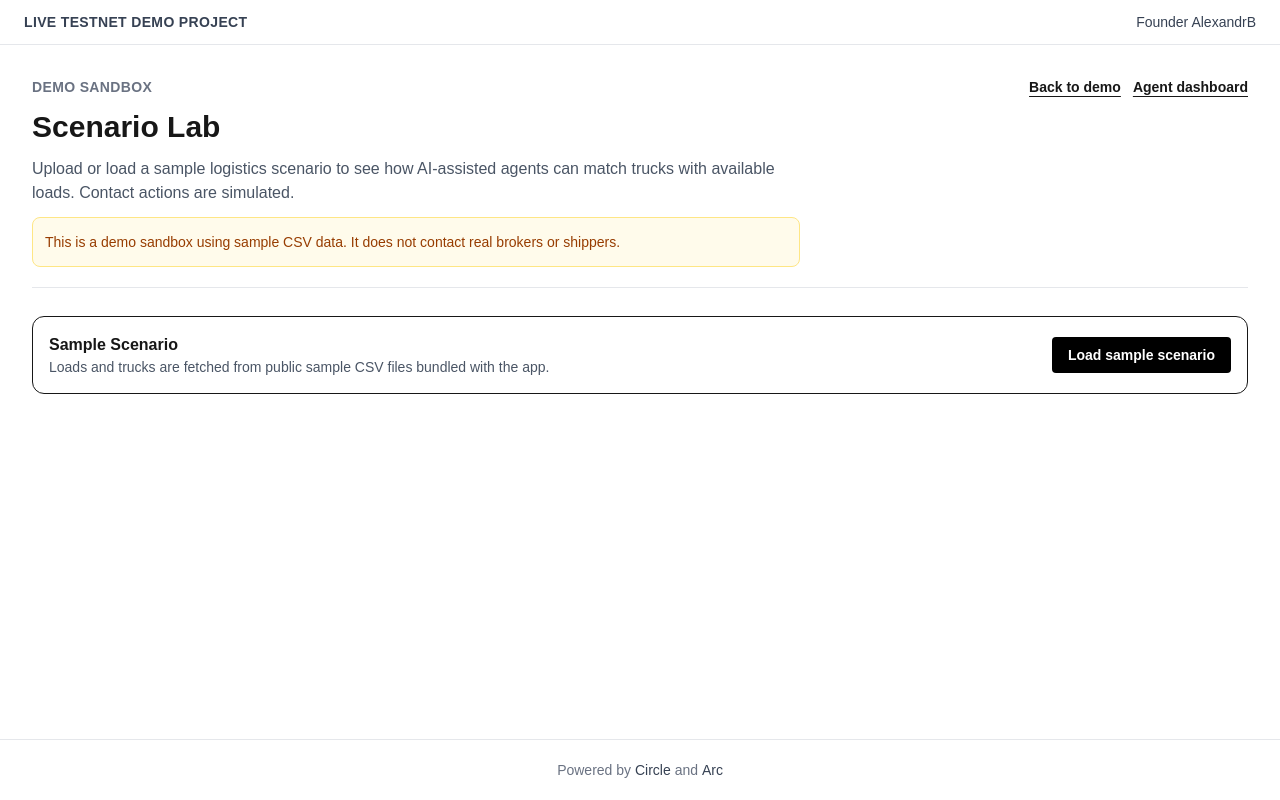
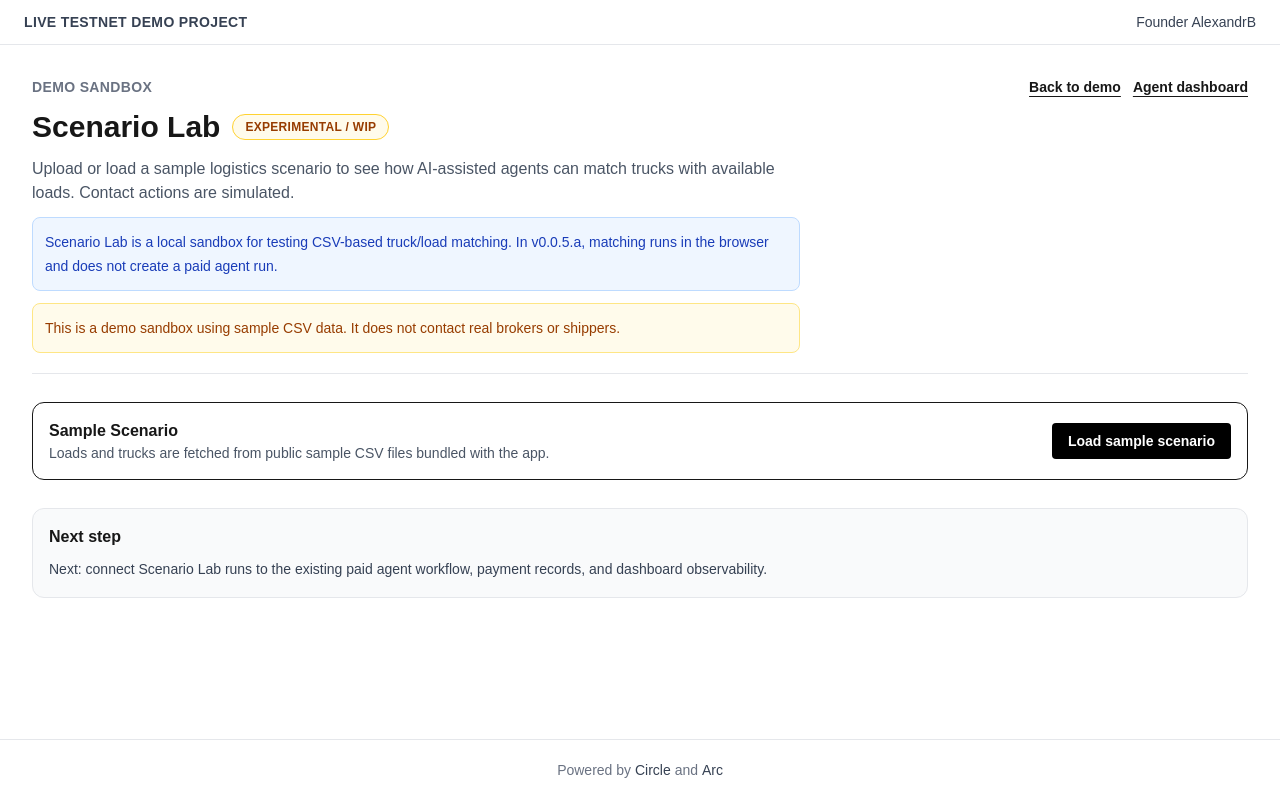
Before and after one commit to Alexkoko27/arc-ai-logistics, a Next.js app: page /scenario-lab in a window 1280 px wide. Built offline with nearby package versions, Linux system fonts and the light colour scheme.

Commit message:
Clarify Scenario Lab experimental local simulation copy

```diff
--- a/app/scenario-lab/page.tsx
+++ b/app/scenario-lab/page.tsx
@@ -523,7 +523,7 @@ export default function ScenarioLabPage() {
     }
   }
 
-  function runAgentMatching() {
+  function runScenarioMatching() {
     setStatus("matching");
     setError(null);
     setRecommendationGroups(runMatching(loads, trucks));
@@ -537,9 +537,17 @@ export default function ScenarioLabPage() {
           <p className="text-sm font-semibold uppercase tracking-wide text-gray-500">
             Demo sandbox
           </p>
-          <h1 className="text-2xl font-bold sm:text-3xl">Scenario Lab</h1>
+          <div className="flex flex-wrap items-center gap-3">
+            <h1 className="text-2xl font-bold sm:text-3xl">Scenario Lab</h1>
+            <span className="rounded-full border border-amber-300 bg-amber-50 px-3 py-1 text-xs font-semibold uppercase tracking-wide text-amber-800">
+              Experimental / WIP
+            </span>
+          </div>
           <p className="max-w-3xl text-sm leading-6 text-gray-600 sm:text-base">
             Upload or load a sample logistics scenario to see how AI-assisted agents can match trucks with available loads. Contact actions are simulated.
+          </p>
+          <p className="max-w-3xl rounded-lg border border-blue-200 bg-blue-50 p-3 text-sm leading-6 text-blue-800">
+            Scenario Lab is a local sandbox for testing CSV-based truck/load matching. In v0.0.5.a, matching runs in the browser and does not create a paid agent run.
           </p>
           <p className="max-w-3xl rounded-lg border border-amber-200 bg-amber-50 p-3 text-sm leading-6 text-amber-800">
             This is a demo sandbox using sample CSV data. It does not contact real brokers or shippers.
@@ -590,6 +598,13 @@ export default function ScenarioLabPage() {
             )}
           </div>
         )}
+      </section>
+
+      <section className="rounded-xl border border-gray-200 bg-gray-50 p-4">
+        <h2 className="font-bold">Next step</h2>
+        <p className="mt-2 text-sm leading-6 text-gray-700">
+          Next: connect Scenario Lab runs to the existing paid agent workflow, payment records, and dashboard observability.
+        </p>
       </section>
 
       {loads.length > 0 && trucks.length > 0 && (
@@ -694,19 +709,22 @@ export default function ScenarioLabPage() {
           </section>
 
           <section className="flex flex-col gap-3 rounded-xl border p-4 md:flex-row md:items-center md:justify-between">
-            <div>
-              <h2 className="font-bold">Agent Matching</h2>
+            <div className="space-y-2">
+              <h2 className="font-bold">Scenario Matching</h2>
               <p className="text-sm text-gray-600">
                 Local matching checks equipment, weight, empty miles, estimated cost, profit, priority, and score.
+              </p>
+              <p className="text-sm text-gray-600">
+                Local simulation — no Circle payment, Gemini call, Neon persistence, or dashboard record is created in this MVP.
               </p>
             </div>
             <button
               className="w-fit rounded bg-black px-4 py-2 text-sm font-semibold text-white hover:bg-gray-800 disabled:cursor-not-allowed disabled:bg-gray-400"
               disabled={status === "matching"}
-              onClick={runAgentMatching}
+              onClick={runScenarioMatching}
               type="button"
             >
-              {status === "matching" ? "Running matching..." : "Run Agent Matching"}
+              {status === "matching" ? "Running scenario matching..." : "Run Scenario Matching"}
             </button>
           </section>
         </>
@@ -714,10 +732,13 @@ export default function ScenarioLabPage() {
 
       {recommendationGroups.length > 0 && (
         <section className="space-y-4">
-          <div>
+          <div className="space-y-2">
             <h2 className="font-bold">Matching Results</h2>
             <p className="text-sm text-gray-600">
               Recommendations are grouped by truck and limited to 0-3 positive-profit matches per truck.
+            </p>
+            <p className="rounded-lg border border-blue-200 bg-blue-50 p-3 text-sm leading-6 text-blue-800">
+              These recommendations are generated by local matching logic in the browser. They are not yet persisted to Neon, do not call Gemini, and do not appear in the Agent Economics Dashboard.
             </p>
           </div>
 
```
